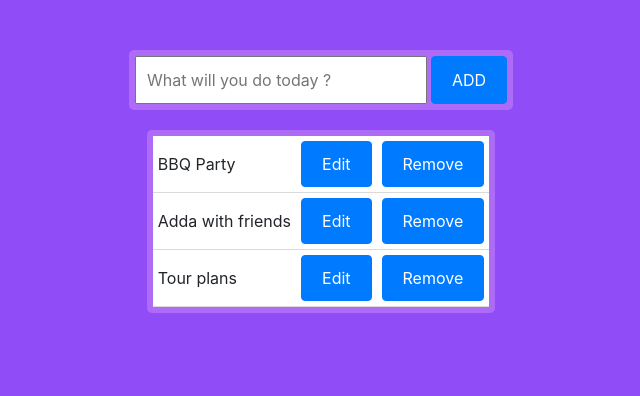
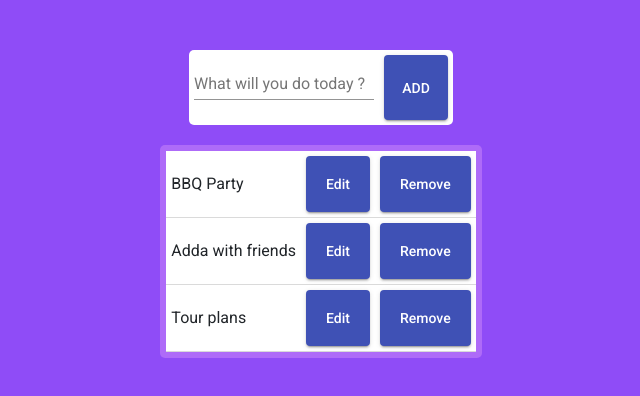
Before and after one commit to mdzobayer/angular-to-do-list, an Angular app: page / in a window 1280 px wide. Shown: the top 396 px of the page, without its empty margins (319-959 px from the left). Built offline with nearby package versions, Linux system fonts and the light colour scheme.

Commit message:
Add angular material input and button

```diff
--- a/angular.json
+++ b/angular.json
@@ -24,6 +24,7 @@
               "src/assets"
             ],
             "styles": [
+              "./node_modules/@angular/material/prebuilt-themes/indigo-pink.css",
               "src/styles.css"
             ],
             "scripts": []
@@ -89,6 +90,7 @@
               "src/assets"
             ],
             "styles": [
+              "./node_modules/@angular/material/prebuilt-themes/indigo-pink.css",
               "src/styles.css"
             ],
             "scripts": []
@@ -120,6 +122,7 @@
           }
         }
       }
-    }},
+    }
+  },
   "defaultProject": "angular-to-do-list"
 }
--- a/package.json
+++ b/package.json
@@ -18,10 +18,12 @@
     "@angular/core": "~8.2.14",
     "@angular/flex-layout": "^8.0.0-beta.27",
     "@angular/forms": "~8.2.14",
+    "@angular/material": "^8.2.3",
     "@angular/platform-browser": "~8.2.14",
     "@angular/platform-browser-dynamic": "~8.2.14",
     "@angular/router": "~8.2.14",
     "bootstrap": "^4.4.1",
+    "hammerjs": "^2.0.8",
     "rxjs": "~6.4.0",
     "tslib": "^1.10.0",
     "zone.js": "~0.9.1"
--- a/src/app/task-input/task-input.component.css
+++ b/src/app/task-input/task-input.component.css
@@ -1,14 +1,6 @@
 div {
-    background-color: #AE6BF8;
-    padding: 6px;
+    background-color: #ffffff;
+    padding: 5px;
     border-radius: 5px;
+    width: 0 40%;
 }
-
-div > input {
-    padding: 10px 30px 10px 10px;
-
-    /* margin-top: 2px; */
-}
-button {
-    padding: 10px 20px 10px 20px;
-}
--- a/src/app/task-input/task-input.component.html
+++ b/src/app/task-input/task-input.component.html
@@ -1,4 +1,7 @@
-<div fxLayout.lt-md="column" fxLayout="row" fxLayoutGap="4px">
-    <input type="text" [(ngModel)]="newTask" (keyup.enter)="onKeyUp()" placeholder="What will you do today ?">
-    <button class="btn btn-primary" type="button" (click)="addTask()">ADD</button>
+<div fxLayout.lt-md="column" fxLayout="row" fxLayoutGap="10px">
+    <mat-form-field>
+          <input matInput type="text" [(ngModel)]="newTask" (keyup.enter)="onKeyUp()" placeholder="What will you do today ?">
+    </mat-form-field>
+
+    <button mat-raised-button color="primary" type="button" (click)="addTask()">ADD</button>
 </div>
--- a/src/app/task-output/task-output.component.html
+++ b/src/app/task-output/task-output.component.html
@@ -6,25 +6,27 @@
             <ng-template #regularList>
                 <td class="item">{{aTask.description}}</td>
                 <td >
-                    <button type="button" class="btn btn-primary" (click)="editTask(aTask)">Edit</button>
+                    <button type="button" mat-raised-button color="primary" (click)="editTask(aTask)">Edit</button>
                 </td>
                 <td>
-                    <button type="button" class="btn btn-primary" (click)="removeTask(aTask)">Remove</button>
+                    <button type="button" mat-raised-button color="primary" (click)="removeTask(aTask)">Remove</button>
                 </td>
             </ng-template>
 
 
             <ng-template #editableList>
                 <td>
-                    <input class="edit-input" type="text" [(ngModel)]="aTask.description" (keyup.enter)="onKeyUp()"
-                        placeholder="What will you do today ?">
-                </td>
-                <td>
-                    <button type="button" class="btn btn-primary" (click)="doneEditTask(aTask)">Done</button>
+                    <mat-form-field>
+                        <input matInput type="text" [(ngModel)]="aTask.description" (keyup.enter)="onKeyUp()">
+                    </mat-form-field>
 
                 </td>
                 <td>
-                    <button type="button" class="btn btn-primary" (click)="removeTask(aTask)">Remove</button>
+                    <button type="button" mat-raised-button color="primary" (click)="doneEditTask(aTask)">Done</button>
+
+                </td>
+                <td>
+                    <button type="button" mat-raised-button color="primary" (click)="removeTask(aTask)">Remove</button>
                 </td>
             </ng-template>
 
--- a/src/index.html
+++ b/src/index.html
@@ -6,6 +6,8 @@
   <base href="/">
   <meta name="viewport" content="width=device-width, initial-scale=1">
   <link rel="icon" type="image/x-icon" href="favicon.ico">
+  <link href="https://fonts.googleapis.com/css?family=Roboto:300,400,500&display=swap" rel="stylesheet">
+  <link href="https://fonts.googleapis.com/icon?family=Material+Icons" rel="stylesheet">
 </head>
 <body>
   <app-root></app-root>
--- a/src/main.ts
+++ b/src/main.ts
@@ -1,3 +1,4 @@
+import 'hammerjs';
 import { enableProdMode } from '@angular/core';
 import { platformBrowserDynamic } from '@angular/platform-browser-dynamic';
 
--- a/src/styles.css
+++ b/src/styles.css
@@ -4,3 +4,5 @@
 body {
     background-color: #8F4CF7;
 }
+html, body { height: 100%; }
+body { margin: 0; font-family: Roboto, "Helvetica Neue", sans-serif; }
```
Also changed, not shown: src/app/app.module.ts (+10 -1 lines).
